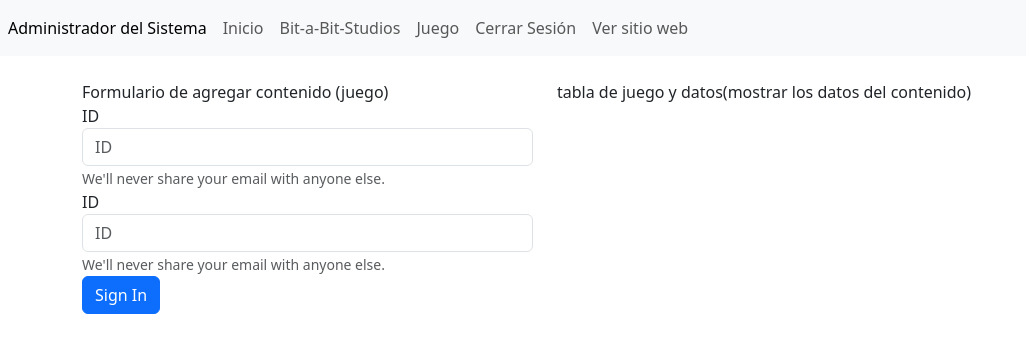
After one commit to AlanHuanca21353/Bit-a-Bit-Studios, a PHP site: page /administrador/seccion/juego.php in a window 1280 px wide. The commit adds this page. Shown: the top 353 px of the page, without its empty margins (0-1026 px from the left). Run offline with PHP 8.4, Linux system fonts and the light colour scheme.

Commit message:
27/09/2024
Continuación del backend.

```diff
--- /dev/null
+++ b/administrador/seccion/cerrar.php
@@ -0,0 +1 @@
+Cerrar
--- /dev/null
+++ b/administrador/seccion/juego.php
@@ -0,0 +1,36 @@
+<?php include("../template/header.php"); ?>
+
+<div class="col-md-5">
+    Formulario de agregar contenido (juego)
+<form>
+
+<div class = "form-group">
+<label for="txtIDjuego">ID</label>
+<input type="text" class="form-control" name="txtIDjuego" id="txtIDjuego"  placeholder="ID">
+<small id="emailHelp" class="form-text text-muted">We'll never share your email with anyone else.</small>
+</div>
+
+<div class = "form-group">
+<label for="txtIDjuego">ID</label>
+<input type="text" class="form-control" name="txtIDjuego" id="txtIDjuego"  placeholder="ID">
+<small id="emailHelp" class="form-text text-muted">We'll never share your email with anyone else.</small>
+</div>
+
+
+
+<button type="submit" class="btn btn-primary">Sign In</button>
+
+</form>
+
+
+
+</div>
+
+<div class="col-md-7">
+
+    tabla de juego y datos(mostrar los datos del contenido)
+
+</div>
+
+
+<?php include("../template/footer.php"); ?>
--- a/administrador/template/footer.php
+++ b/administrador/template/footer.php
@@ -0,0 +1,6 @@
+            </div>
+        </div>
+
+
+    </body>
+</html>
--- a/administrador/template/header.php
+++ b/administrador/template/header.php
@@ -0,0 +1,41 @@
+<!doctype html>
+<html lang="en">
+    <head>
+        <title>Inicio</title>
+        <!-- Required meta tags -->
+        <meta charset="utf-8" />
+        <meta
+            name="viewport"
+            content="width=device-width, initial-scale=1, shrink-to-fit=no"
+        />
+
+        <!-- Bootstrap CSS v5.2.1 -->
+        <link
+            href="https://cdn.jsdelivr.net/npm/bootstrap@5.3.2/dist/css/bootstrap.min.css"
+            rel="stylesheet"
+            integrity="sha384-T3c6CoIi6uLrA9TneNEoa7RxnatzjcDSCmG1MXxSR1GAsXEV/Dwwykc2MPK8M2HN"
+            crossorigin="anonymous"
+        />
+    </head>
+
+    <body>
+
+    <?php $url="http://".$_SERVER['HTTP_HOST']."/Bit-a-Bit-Studios" ?>
+
+<nav class="navbar navbar-expand navbar-light bg-light">
+    <div class="nav navbar-nav">
+        <a class="nav-item nav-link active" href="#">Administrador del Sistema <span class="sr-only"></span></a>
+        <a class="nav-item nav-link" href="<?php echo $url;?>/administrador/inicio.php">Inicio</a>
+
+        <a class="nav-item nav-link" href="<?php echo $url;?>/administrador/seccion/bit-a-bit.php">Bit-a-Bit-Studios</a>
+        <a class="nav-item nav-link" href="<?php echo $url;?>/administrador/seccion/juego.php">Juego</a>
+        <a class="nav-item nav-link" href="<?php echo $url;?>/administrador/seccion/cerrar.php">Cerrar Sesión</a>
+
+        <a class="nav-item nav-link" href="<?php echo $url;?>">Ver sitio web</a>
+    </div>
+</nav>
+
+
+<div class="container">
+    <br>
+    <div class="row">
```
Also changed, not shown: administrador/index.php (+12 -3 lines), administrador/inicio.php (added, +23 -0 lines), administrador/seccion/bit-a-bit.php (added, +37 -0 lines).
